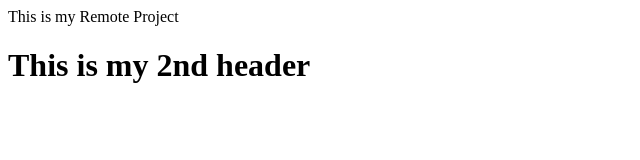
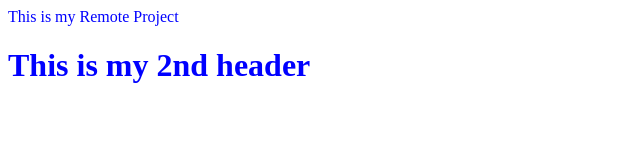
Before and after one commit to pavankd/HttpsRemoteRepo, a plain HTML site: page index.html in a window 1280 px wide. Shown: the whole page, without its empty margins (0-640 px from the left). Drawn offline with Linux system fonts and the light colour scheme.

Commit message:
Added Style tag per reviewer comments

```diff
--- a/index.html
+++ b/index.html
@@ -3,6 +3,10 @@
 	<!-- please use CSS styles tags here -->
 	<head>
 		<title> My Remote project </title>
+<style>
+H1 {color:blue; fonmt-size:300%}
+p {color:blue}
+</style>
 	</head>
 	<body>
 		<p>This is my Remote Project</p>
```
